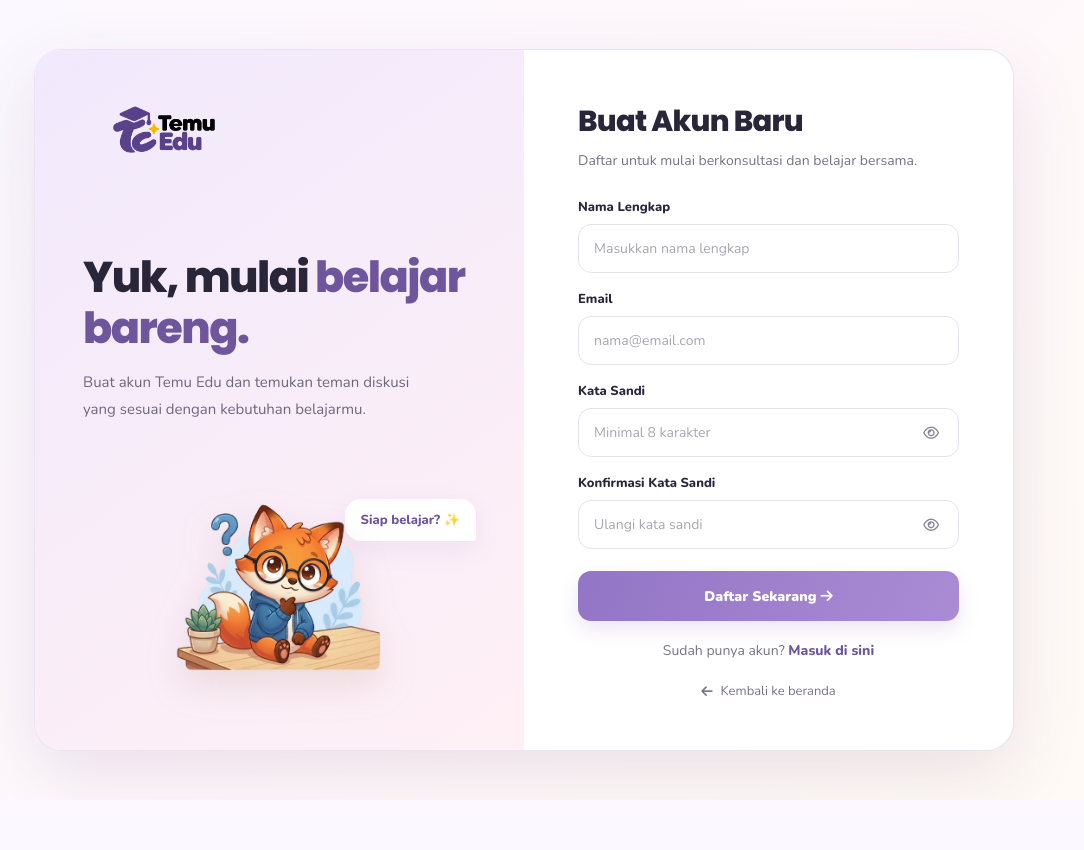
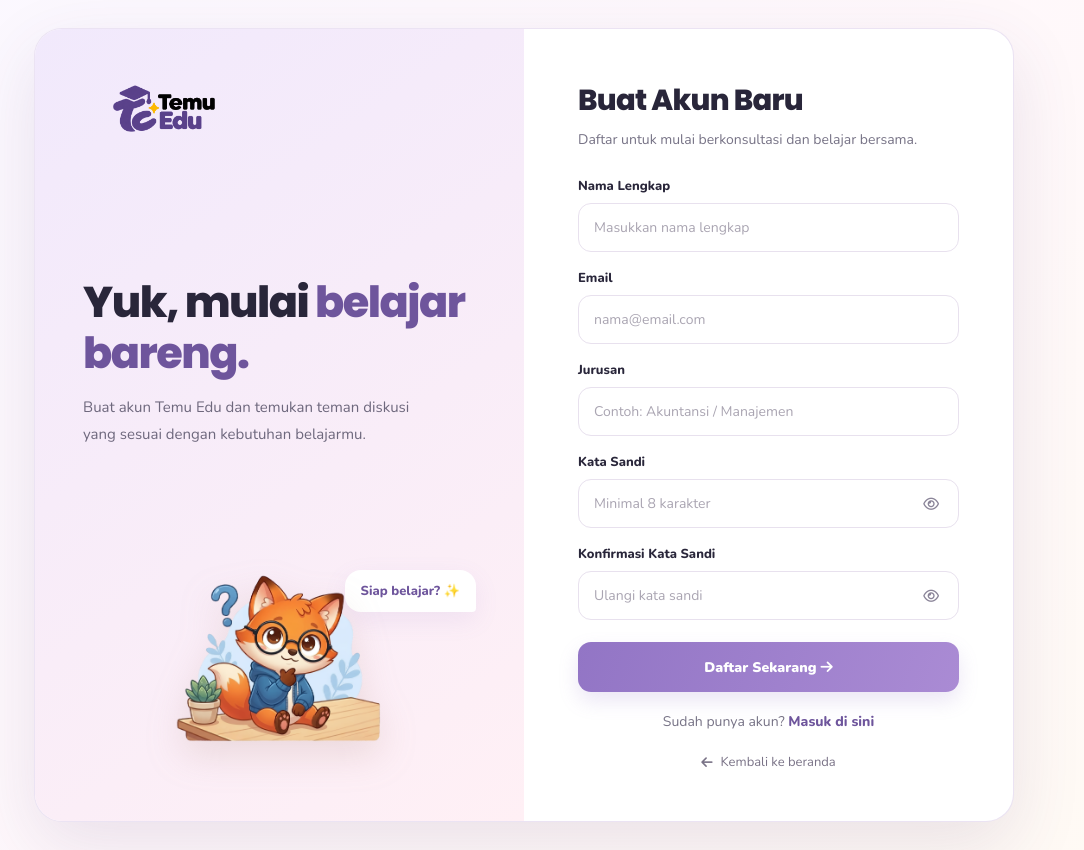
Before and after one commit to ajenglira4-stack/temuedu, a Laravel app: page /register in a window 1280 px wide. Shown: the whole page, without its empty margins (116-1200 px from the left). Before the commit the page ends 800 px from the top, so only its background shows below. Run offline with Laravel 12, Linux system fonts and the light colour scheme.

Commit message:
perubahan lagi

```diff
--- a/app/Http/Controllers/Admin/StudentController.php
+++ b/app/Http/Controllers/Admin/StudentController.php
@@ -15,7 +15,9 @@ class StudentController extends Controller
             ->withCount('consultations')
             ->when($request->filled('q'), function ($q) use ($request) {
                 $s = $request->q;
-                $q->where(fn ($w) => $w->where('name', 'like', "%{$s}%")->orWhere('email', 'like', "%{$s}%"));
+                $q->where(fn ($w) => $w->where('name', 'like', "%{$s}%")
+                    ->orWhere('email', 'like', "%{$s}%")
+                    ->orWhere('jurusan', 'like', "%{$s}%"));
             })
             ->latest()
             ->paginate(10)
--- a/app/Http/Controllers/AuthController.php
+++ b/app/Http/Controllers/AuthController.php
@@ -73,12 +73,15 @@ class AuthController extends Controller
         $validated = $request->validate([
             'name' => ['required', 'string', 'max:255'],
             'email' => ['required', 'string', 'email', 'max:255', 'unique:users'],
+            'jurusan' => ['required', 'string', 'max:120'],
             'password' => ['required', 'string', 'min:8', 'confirmed'],
         ], [
             'name.required' => 'Nama lengkap wajib diisi.',
             'email.required' => 'Email wajib diisi.',
             'email.email' => 'Format email tidak valid.',
             'email.unique' => 'Email ini sudah terdaftar.',
+            'jurusan.required' => 'Jurusan wajib diisi.',
+            'jurusan.max' => 'Jurusan maksimal 120 karakter.',
             'password.required' => 'Kata sandi wajib diisi.',
             'password.min' => 'Kata sandi minimal 8 karakter.',
             'password.confirmed' => 'Konfirmasi kata sandi tidak sama.',
@@ -88,6 +91,7 @@ class AuthController extends Controller
         $user->forceFill([
             'name' => $validated['name'],
             'email' => $validated['email'],
+            'jurusan' => trim($validated['jurusan']),
             'password' => $validated['password'], // di-hash otomatis oleh cast 'hashed'
             'role' => 'user',                      // 'user' = mahasiswa
         ])->save();
--- a/app/Http/Controllers/ProfileController.php
+++ b/app/Http/Controllers/ProfileController.php
@@ -48,6 +48,7 @@ class ProfileController extends Controller
                 'max:255',
                 'unique:users,email,' . $user->id,
             ],
+            'jurusan' => ['nullable', 'string', 'max:120'],
         ], [
             'name.required' => 'Nama lengkap wajib diisi.',
             'name.max' => 'Nama maksimal 255 karakter.',
@@ -55,12 +56,14 @@ class ProfileController extends Controller
             'email.email' => 'Format email tidak valid.',
             'email.unique' => 'Email tersebut sudah digunakan akun lain.',
             'email.max' => 'Email maksimal 255 karakter.',
+            'jurusan.max' => 'Jurusan maksimal 120 karakter.',
         ]);
 
-        // Hanya memperbarui nama dan email akun yang sedang login.
+        // Hanya memperbarui nama, email, dan jurusan akun yang sedang login.
         // Role dan password tidak dapat diubah melalui form ini.
         $user->name = $data['name'];
         $user->email = $data['email'];
+        $user->jurusan = isset($data['jurusan']) ? (trim($data['jurusan']) ?: null) : null;
         $user->save();
 
         return redirect()
--- a/app/Models/User.php
+++ b/app/Models/User.php
@@ -18,6 +18,7 @@ class User extends Authenticatable
     protected $fillable = [
         'name',
         'email',
+        'jurusan',
         'password',
         'role',
         'notification_enabled',
--- a/resources/views/register.blade.php
+++ b/resources/views/register.blade.php
@@ -667,6 +667,37 @@
                 </div>
 
 
+                <!-- JURUSAN -->
+
+                <div class="form-group">
+
+                    <label
+                        for="jurusan"
+                        class="field-label"
+                    >
+                        Jurusan
+                    </label>
+
+                    <input
+                        type="text"
+                        name="jurusan"
+                        id="jurusan"
+                        class="field"
+                        placeholder="Contoh: Akuntansi / Manajemen"
+                        value="{{ old('jurusan') }}"
+                        maxlength="120"
+                        required
+                    >
+
+                    @error('jurusan')
+                        <div class="field-error">
+                            {{ $message }}
+                        </div>
+                    @enderror
+
+                </div>
+
+
                 <!-- PASSWORD -->
 
                 <div class="form-group">
```
Also changed, not shown: app/Models/Consultant.php (+5 -2 lines), resources/views/admin/students/index.blade.php (+6 -2 lines), resources/views/profile/show.blade.php (+22 -0 lines), database/migrations/2026_11_24_000001_add_jurusan_to_users_table.php (added).
